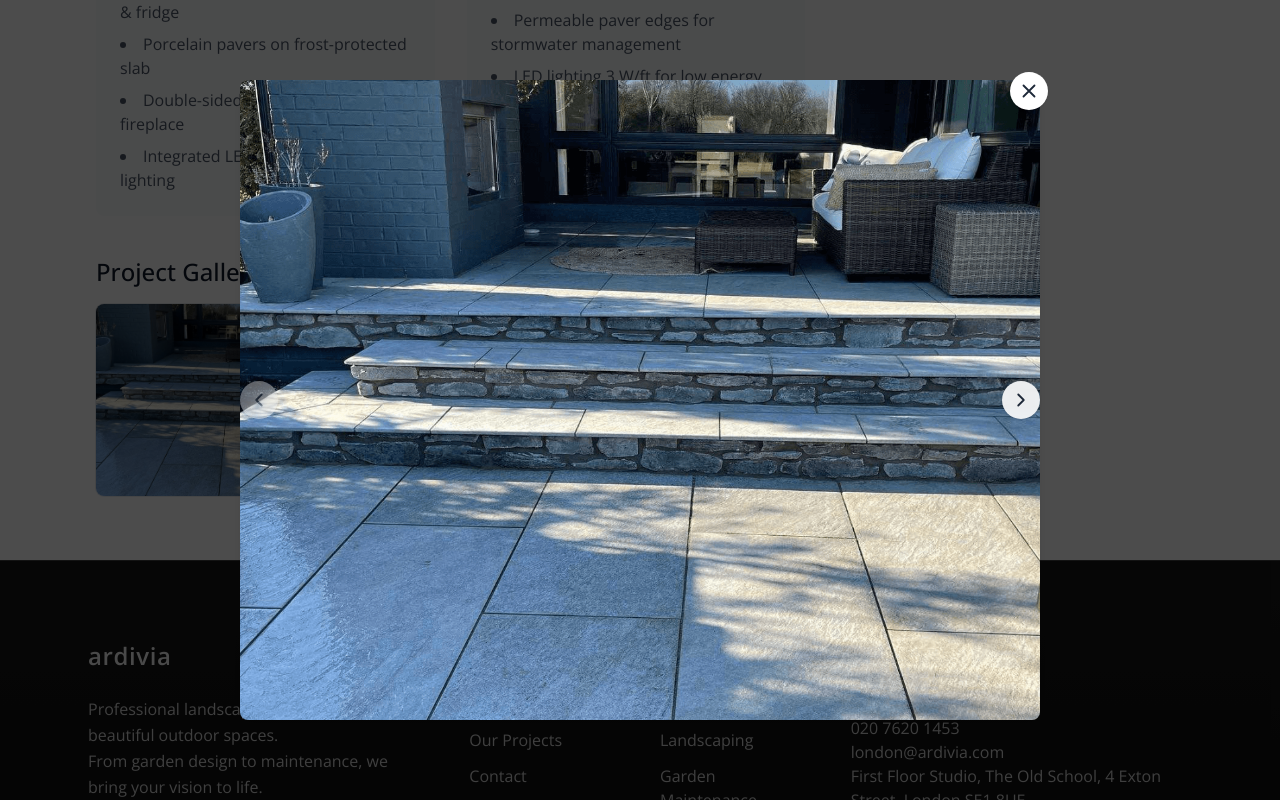
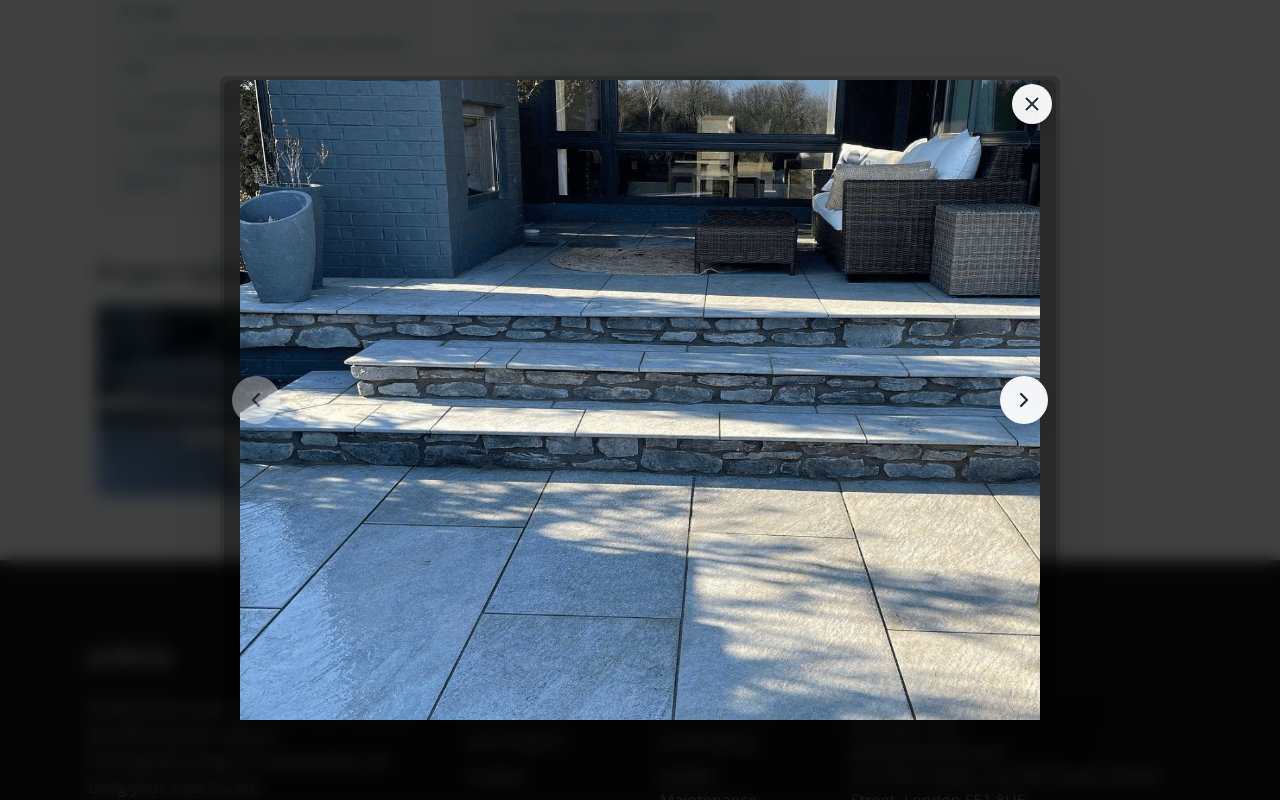
Before and after one commit to baher228/ardivia, a Next.js app: page /place/outdoor-kitchen in a window 1280 px wide. Both pictures are taken after a click on the button 208 px from the left and 2480 px from the top of the page. Shown: the part 2080-2880 px from the top of the page. Built offline with nearby package versions, Linux system fonts and the light colour scheme.

Commit message:
Improved styling of displaying images

```diff
--- a/src/app/place/outdoor-kitchen/page.tsx
+++ b/src/app/place/outdoor-kitchen/page.tsx
@@ -1,7 +1,7 @@
 "use client";
 
 import React, { useEffect, useRef, useState } from "react";
-import { motion } from "framer-motion";
+import { motion, AnimatePresence } from "framer-motion";
 
 const LakesideOutdoorKitchenPage: React.FC = () => {
   const [isVisible, setIsVisible] = useState(false);
@@ -14,12 +14,19 @@ const LakesideOutdoorKitchenPage: React.FC = () => {
 
   const item = {
     hidden: { y: 20, opacity: 0 },
-    visible: { y: 0, opacity: 1, transition: { duration: 0.5} },
+    visible: { y: 0, opacity: 1, transition: { duration: 0.5 } },
   };
 
   const imageFx = {
-    hidden: { scale: 1.08, opacity: 0 },
-    visible: { scale: 1, opacity: 1, transition: { duration: 0.7 } },
+    hidden: { scale: 1.04, opacity: 0 },
+    visible: { scale: 1, opacity: 1, transition: { duration: 0.6 } },
+  };
+
+  // Direction-aware slide animation for lightbox images
+  const slideVariants = {
+    enter: (dir: 1 | -1) => ({ x: dir * 40, opacity: 0, scale: 0.98 }),
+    center: { x: 0, opacity: 1, scale: 1, transition: { duration: 0.25 } },
+    exit: (dir: 1 | -1) => ({ x: dir * -40, opacity: 0, scale: 0.98, transition: { duration: 0.2 } }),
   };
 
   const galleryImages = [
@@ -31,29 +38,31 @@ const LakesideOutdoorKitchenPage: React.FC = () => {
 
   // Lightbox state
   const [lightboxOpen, setLightboxOpen] = useState(false);
-  const [currentIndex, setCurrentIndex] = useState<number>(0);
+  const [currentIndex, setCurrentIndex] = useState<number>(0); // uses indexes from galleryImages
+  const [direction, setDirection] = useState<1 | -1>(1);
   const closeBtnRef = useRef<HTMLButtonElement | null>(null);
 
   const openLightbox = (index: number) => {
     setCurrentIndex(index);
+    setDirection(1);
     setLightboxOpen(true);
   };
 
-  const closeLightbox = () => {
-    setLightboxOpen(false);
-  };
+  const closeLightbox = () => setLightboxOpen(false);
 
   const showPrev = () => {
+    setDirection(-1);
     setCurrentIndex((i) => Math.max(1, i - 1)); // keep within [1, last]
   };
 
   const showNext = () => {
+    setDirection(1);
     setCurrentIndex((i) => Math.min(galleryImages.length - 1, i + 1));
   };
 
   // Body scroll lock + keyboard controls when lightbox is open
   useEffect(() => {
-    if (lightboxOpen) {
+    if (!lightboxOpen) return;
     const originalOverflow = document.documentElement.style.overflow;
     document.documentElement.style.overflow = "hidden";
 
@@ -64,16 +73,12 @@ const LakesideOutdoorKitchenPage: React.FC = () => {
     };
     window.addEventListener("keydown", onKey);
 
-      // focus close button for accessibility
-      requestAnimationFrame(() => {
-        closeBtnRef.current?.focus();
-      });
+    requestAnimationFrame(() => closeBtnRef.current?.focus());
 
     return () => {
       window.removeEventListener("keydown", onKey);
       document.documentElement.style.overflow = originalOverflow;
     };
-    }
   }, [lightboxOpen]);
 
   return (
@@ -109,18 +114,10 @@ const LakesideOutdoorKitchenPage: React.FC = () => {
             animate={{ y: 0, opacity: 1 }}
             transition={{ duration: 0.5, delay: 0.2 }}
           >
-            <span className="px-3 py-1 bg-gray-200 text-gray-700 rounded-full text-sm">
-              Outdoor Kitchen
-            </span>
-            <span className="px-3 py-1 bg-gray-200 text-gray-700 rounded-full text-sm">
-              Hardscape
-            </span>
-            <span className="px-3 py-1 bg-gray-200 text-gray-700 rounded-full text-sm">
-              Fireplace Design
-            </span>
-            <span className="px-3 py-1 bg-gray-200 text-gray-700 rounded-full text-sm">
-              Entertaining Space
-            </span>
+            <span className="px-3 py-1 bg-gray-200 text-gray-700 rounded-full text-sm">Outdoor Kitchen</span>
+            <span className="px-3 py-1 bg-gray-200 text-gray-700 rounded-full text-sm">Hardscape</span>
+            <span className="px-3 py-1 bg-gray-200 text-gray-700 rounded-full text-sm">Fireplace Design</span>
+            <span className="px-3 py-1 bg-gray-200 text-gray-700 rounded-full text-sm">Entertaining Space</span>
           </motion.div>
         </motion.div>
 
@@ -136,9 +133,7 @@ const LakesideOutdoorKitchenPage: React.FC = () => {
         <div className="grid grid-cols-1 lg:grid-cols-3 gap-12">
           {/* Left content */}
           <motion.div className="lg:col-span-2" variants={item}>
-            <h2 className="text-3xl font-medium text-gray-900 mb-6">
-              Project Overview
-            </h2>
+            <h2 className="text-3xl font-medium text-gray-900 mb-6">Project Overview</h2>
             <p className="text-lg text-gray-600 mb-6">
               Situated on a serene lakeshore, this outdoor kitchen was designed
               to host intimate dinners and large gatherings alike. A natural
@@ -156,9 +151,7 @@ const LakesideOutdoorKitchenPage: React.FC = () => {
               open-plan bar ledge.
             </p>
 
-            <h3 className="text-2xl font-medium text-gray-900 mb-4 mt-10">
-              Design Approach
-            </h3>
+            <h3 className="text-2xl font-medium text-gray-900 mb-4 mt-10">Design Approach</h3>
             <p className="text-lg text-gray-600 mb-6">
               The palette was selected for visual harmony with the lakeside
               backdrop: greys, charcoals, and steel tones accented by warm
@@ -172,9 +165,7 @@ const LakesideOutdoorKitchenPage: React.FC = () => {
 
             <div className="grid grid-cols-1 md:grid-cols-2 gap-8 my-10">
               <div className="bg-gray-50 p-6 rounded-lg">
-                <h4 className="text-xl font-medium text-gray-900 mb-3">
-                  Build Features
-                </h4>
+                <h4 className="text-xl font-medium text-gray-900 mb-3">Build Features</h4>
                 <ul className="list-disc list-inside text-gray-600 space-y-2">
                   <li>Stone veneer over CMU base with sealed joints</li>
                   <li>Stainless steel gas grill, side burner & fridge</li>
@@ -184,9 +175,7 @@ const LakesideOutdoorKitchenPage: React.FC = () => {
                 </ul>
               </div>
               <div className="bg-gray-50 p-6 rounded-lg">
-                <h4 className="text-xl font-medium text-gray-900 mb-3">
-                  Sustainability & Comfort
-                </h4>
+                <h4 className="text-xl font-medium text-gray-900 mb-3">Sustainability & Comfort</h4>
                 <ul className="list-disc list-inside text-gray-600 space-y-2">
                   <li>High-efficiency gas burners reduce fuel use</li>
                   <li>Locally sourced stone & brick</li>
@@ -197,19 +186,17 @@ const LakesideOutdoorKitchenPage: React.FC = () => {
               </div>
             </div>
 
-            <h3 className="text-2xl font-medium text-gray-900 mb-4 mt-10">
-              Project Gallery
-            </h3>
+            <h3 className="text-2xl font-medium text-gray-900 mb-4 mt-10">Project Gallery</h3>
 
-            {/* Nicer thumbnails (no redirect). Click to open lightbox. */}
+            {/* Nicer thumbnails: click to open lightbox (no redirect) */}
             <div className="grid grid-cols-2 md:grid-cols-3 gap-4">
               {galleryImages.slice(1).map((src, i) => (
                 <motion.button
                   key={src}
                   type="button"
                   variants={imageFx}
-                  onClick={() => openLightbox(i + 1)} // index in original array
-                  className="group relative w-full text-left focus:outline-none focus-visible:ring-2 focus-visible:ring-offset-2 focus-visible:ring-gray-400 rounded-lg"
+                  onClick={() => openLightbox(i + 1)} // maintain correct index into galleryImages
+                  className="group relative w-full text-left focus:outline-none focus-visible:ring-2 focus-visible:ring-offset-2 focus-visible:ring-gray-400 rounded-lg cursor-pointer"
                   aria-label={`Open image ${i + 2} in large view`}
                 >
                   <div className="w-full h-40 md:h-48 rounded-lg overflow-hidden ring-1 ring-gray-200 group-hover:ring-gray-300 transition">
@@ -225,6 +212,7 @@ const LakesideOutdoorKitchenPage: React.FC = () => {
             </div>
 
             {/* Lightbox overlay */}
+            <AnimatePresence>
               {lightboxOpen && (
                 <motion.div
                   className="fixed inset-0 z-50 flex items-center justify-center"
@@ -236,76 +224,106 @@ const LakesideOutdoorKitchenPage: React.FC = () => {
                   aria-label="Image lightbox"
                 >
                   {/* Backdrop */}
-                <div
-                  className="absolute inset-0 bg-black/70"
+                  <motion.div
+                    className="absolute inset-0 bg-black/75 backdrop-blur-sm cursor-pointer cursor-zoom-out"
                     onClick={closeLightbox}
+                    initial={{ opacity: 0 }}
+                    animate={{ opacity: 1 }}
+                    exit={{ opacity: 0 }}
                   />
 
                   {/* Image container */}
                   <motion.div
                     className="relative z-10 max-w-[95vw] max-h-[85vh] p-2"
-                  initial={{ scale: 0.98, opacity: 0 }}
-                  animate={{ scale: 1, opacity: 1 }}
-                  transition={{ duration: 0.2 }}
+                    initial={{ scale: 0.96, opacity: 0 }}
+                    animate={{ scale: 1, opacity: 1, transition: { duration: 0.2 } }}
+                    exit={{ scale: 0.98, opacity: 0, transition: { duration: 0.15 } }}
                   >
-                  <img
+                    <div className="relative rounded-lg shadow-2xl bg-black/20">
+                      <div className="p-1">
+                        <div className="flex items-center justify-center">
+                          <div className="w-[90vw] md:w-[75vw] lg:w-[65vw] max-h-[80vh]">
+                            <div className="relative">
+                              <AnimatePresence custom={direction} mode="popLayout">
+                                <motion.img
+                                  key={currentIndex}
                                   src={galleryImages[currentIndex]}
                                   alt={`Lakeside Outdoor Kitchen large image ${currentIndex + 1}`}
-                    className="max-w-full max-h-[80vh] object-contain rounded-lg shadow-lg bg-black/20"
+                                  className="w-full max-h-[80vh] object-contain rounded-lg bg-black/20"
+                                  custom={direction}
+                                  variants={slideVariants}
+                                  initial="enter"
+                                  animate="center"
+                                  exit="exit"
                                 />
+                              </AnimatePresence>
+                            </div>
+                          </div>
+                        </div>
+                      </div>
 
                       {/* Close (X) */}
-                  <button
+                      <motion.button
                         ref={closeBtnRef}
                         type="button"
                         onClick={closeLightbox}
                         aria-label="Close image"
-                    className="absolute -top-3 -right-3 md:top-0 md:right-0 translate-y-[-50%] translate-x-[50%] md:translate-x-0 md:translate-y-0
-                               rounded-full bg-white text-gray-800 p-2 shadow focus:outline-none focus-visible:ring-2 focus-visible:ring-offset-2 focus-visible:ring-white"
+                        className="absolute -top-3 -right-3 md:top-2 md:right-2 rounded-full shadow-lg bg-white/95 text-gray-800 w-10 h-10 flex items-center justify-center
+                                   focus:outline-none focus-visible:ring-2 focus-visible:ring-offset-2 focus-visible:ring-white cursor-pointer"
+                        whileHover={{ scale: 1.05, rotate: 90 }}
+                        whileTap={{ scale: 0.95 }}
                       >
                         <svg width="22" height="22" viewBox="0 0 24 24" fill="none" aria-hidden="true">
                           <path d="M6 6l12 12M18 6L6 18" stroke="currentColor" strokeWidth="2" strokeLinecap="round" strokeLinejoin="round"/>
                         </svg>
-                  </button>
+                      </motion.button>
 
                       {/* Left Arrow */}
-                  <button
+                      <motion.button
                         type="button"
                         onClick={showPrev}
                         disabled={currentIndex <= 1}
                         aria-label="Previous image"
-                    className="absolute left-2 top-1/2 -translate-y-1/2 rounded-full bg-white/90 backdrop-blur p-2 text-gray-800 shadow
-                               hover:bg-white disabled:opacity-40 disabled:cursor-not-allowed focus:outline-none focus-visible:ring-2 focus-visible:ring-white"
+                        className="absolute left-3 top-1/2 -translate-y-1/2 rounded-full w-11 h-11 md:w-12 md:h-12 shadow-lg
+                                   bg-white/95 backdrop-blur text-gray-800 hover:bg-white
+                                   disabled:opacity-40 disabled:cursor-not-allowed
+                                   focus:outline-none focus-visible:ring-2 focus-visible:ring-white cursor-pointer"
+                        whileHover={{ scale: 1.06 }}
+                        whileTap={{ scale: 0.95 }}
                       >
-                    <svg width="22" height="22" viewBox="0 0 24 24" fill="none" aria-hidden="true">
-                      <path d="M15 18l-6-6 6-6" stroke="currentColor" strokeWidth="2" strokeLinecap="round" strokeLinejoin="round"/>
+                        <svg width="24" height="24" viewBox="0 0 24 24" fill="none" aria-hidden="true" className="mx-auto">
+                          <path d="M15 18l-6-6 6-6" stroke="currentColor" strokeWidth="2.25" strokeLinecap="round" strokeLinejoin="round"/>
                         </svg>
-                  </button>
+                      </motion.button>
 
                       {/* Right Arrow */}
-                  <button
+                      <motion.button
                         type="button"
                         onClick={showNext}
                         disabled={currentIndex >= galleryImages.length - 1}
                         aria-label="Next image"
-                    className="absolute right-2 top-1/2 -translate-y-1/2 rounded-full bg-white/90 backdrop-blur p-2 text-gray-800 shadow
-                               hover:bg-white disabled:opacity-40 disabled:cursor-not-allowed focus:outline-none focus-visible:ring-2 focus-visible:ring-white"
+                        className="absolute right-3 top-1/2 -translate-y-1/2 rounded-full w-11 h-11 md:w-12 md:h-12 shadow-lg
+                                   bg-white/95 backdrop-blur text-gray-800 hover:bg-white
+                                   disabled:opacity-40 disabled:cursor-not-allowed
+                                   focus:outline-none focus-visible:ring-2 focus-visible:ring-white cursor-pointer"
+                        whileHover={{ scale: 1.06 }}
+                        whileTap={{ scale: 0.95 }}
                       >
-                    <svg width="22" height="22" viewBox="0 0 24 24" fill="none" aria-hidden="true">
-                      <path d="M9 6l6 6-6 6" stroke="currentColor" strokeWidth="2" strokeLinecap="round" strokeLinejoin="round"/>
+                        <svg width="24" height="24" viewBox="0 0 24 24" fill="none" aria-hidden="true" className="mx-auto">
+                          <path d="M9 6l6 6-6 6" stroke="currentColor" strokeWidth="2.25" strokeLinecap="round" strokeLinejoin="round"/>
                         </svg>
-                  </button>
+                      </motion.button>
+                    </div>
                   </motion.div>
                 </motion.div>
               )}
+            </AnimatePresence>
           </motion.div>
 
           {/* Right content */}
           <motion.div className="lg:col-span-1" variants={item}>
             <div className="bg-gray-50 p-6 rounded-lg mb-8">
-              <h3 className="text-2xl font-medium text-gray-900 mb-4">
-                Project Details
-              </h3>
+              <h3 className="text-2xl font-medium text-gray-900 mb-4">Project Details</h3>
               <div className="space-y-4">
                 <div>
                   <h4 className="font-medium text-gray-900">Location</h4>
```
Lines whose indentation alone changed are shown as unchanged.
